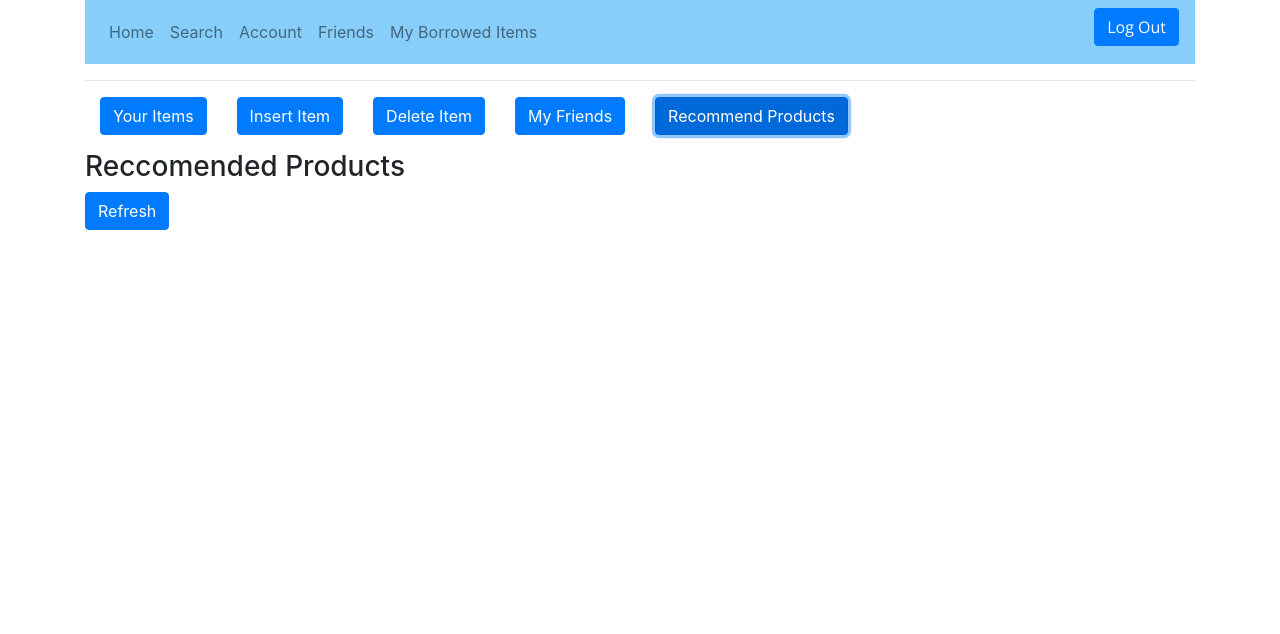
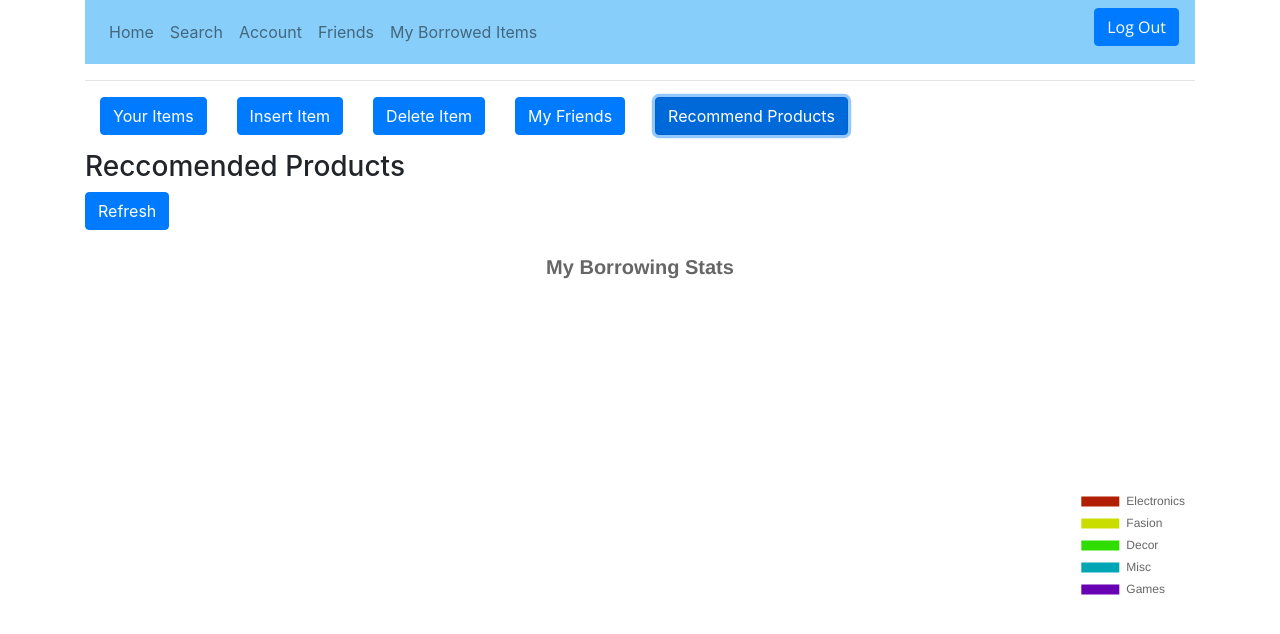
Before and after one commit to shikhar4/CS411_Project, a React (Create React App) app in the folder client/: page /home in a window 1280 px wide. Both pictures are taken after a click on the button "Recommend Products". Shown: the top 634 px of the page. Built offline with nearby package versions, Linux system fonts and the light colour scheme.

Commit message:
added pie chart

```diff
--- a/client/package.json
+++ b/client/package.json
@@ -8,9 +8,12 @@
     "@testing-library/user-event": "^12.1.10",
     "axios": "^0.21.0",
     "bootstrap": "^4.5.3",
+    "canvasjs": "^1.8.3",
+    "chart.js": "^2.9.4",
     "node-sass": "^4.14.1",
     "react": "^17.0.1",
     "react-bootstrap": "^1.4.0",
+    "react-chartjs-2": "^2.11.1",
     "react-dom": "^17.0.1",
     "react-router": "^5.2.0",
     "react-router-dom": "^5.2.0",
--- a/client/src/BorrowedItems.js
+++ b/client/src/BorrowedItems.js
@@ -31,12 +31,51 @@ class BorrowedItems extends Component {
       Axios.post('http://localhost:3001/api/search_borrowed_items',
         {userID:localStorage.getItem("user_id_global")}).then((res)=>{
           product_table = [];
+          var e = 0;
+          var d =0;
+          var g =0;
+          var m =0;
+          var f =0;
           for(var i = 0; i < res.data.length; i++)
           {
+
             var x = res.data[i]
+
+            if(x.type === "Electronics")
+            {
+              e = e + 1;
+            }
+
+            else if(x.type === "Decor")
+            {
+
+              d = d + 1;
+            }
+            else if(x.type === "Games")
+            {
+              g = g + 1;
+            }
+           else if(x.type === "Fashion")
+            {
+              f = f + 1;
+            }
+
+          else  if(x.type === "Misc")
+            {
+              m = m + 1;
+            }
             this.add_entry(x.UserName, x.productName,x.brandName, x.DueDate, x.BorrowDate,x.borrowerID, x.ownerID,x.productID, x.isBorrowed)
           }
-
+          console.log(e)
+          console.log(d)
+          console.log(m)
+          console.log(f)
+          console.log(g)
+          localStorage.setItem("e", e);
+          localStorage.setItem("d", d);
+          localStorage.setItem("m", m);
+          localStorage.setItem("f", f);
+          localStorage.setItem("g", g);
         })
       this.setState({product_table:[]})
       if(this.state.product_table.length > 0){
--- a/client/src/Home.js
+++ b/client/src/Home.js
@@ -207,7 +207,14 @@ class Home extends Component {
     localStorage.setItem("phonenumber_global", "");
     localStorage.setItem("zipcode_global", "");
     localStorage.setItem("password_global", "");
+    localStorage.setItem("user_id_global", "");
+    localStorage.setItem("e", 0);
+    localStorage.setItem("d", 0);
+    localStorage.setItem("m", 0);
+    localStorage.setItem("f", 0);
+    localStorage.setItem("g", 0);
    }
+
    loadInsertTable(){
      document.getElementById("Items_Table").style.visibility = "hidden";
      document.getElementById("Friends_Table").style.visibility = "hidden"
--- a/client/src/reccomend_product.js
+++ b/client/src/reccomend_product.js
@@ -2,6 +2,40 @@ import React, { Component } from 'react';
 import Axios from 'axios'
 import { Button, FormGroup, FormControl, FormLabel, Form } from "react-bootstrap";
 import { Link } from 'react-router-dom';
+
+import {Pie, Doughnut} from 'react-chartjs-2';
+var fashion = 0;
+var electronics = 0;
+var misc = 0;
+var games = 0;
+var decor =0;
+
+const state = {
+  labels: ['Electronics', 'Fasion', 'Decor',
+           'Misc', 'Games'],
+  datasets: [
+    {
+      label: 'Rainfall',
+      backgroundColor: [
+        '#B21F00',
+        '#C9DE00',
+        '#2FDE00',
+        '#00A6B4',
+        '#6800B4'
+      ],
+      hoverBackgroundColor: [
+      '#501800',
+      '#4B5000',
+      '#175000',
+      '#003350',
+      '#35014F'
+      ],
+
+      data: [localStorage.getItem("e"), localStorage.getItem("f"), localStorage.getItem("d"), localStorage.getItem("m"), localStorage.getItem("g")]
+    }
+  ]
+}
+
 var head = [];
 var table_data = [];
 
@@ -11,7 +45,38 @@ class ProdReccomender extends Component {
     constructor(props) {
         super(props);
         this.state = {
-            productInfo: []
+            productInfo: [],
+            e : 10,
+            m: 20,
+            f:20,
+            g:20,
+            d:30,
+
+
+            s:{
+                labels: ['Electronics', 'Fasion', 'Decor',
+                         'Misc', 'Games'],
+                datasets: [
+                  {
+                    label: 'Rainfall',
+                    backgroundColor: [
+                      '#B21F00',
+                      '#C9DE00',
+                      '#2FDE00',
+                      '#00A6B4',
+                      '#6800B4'
+                    ],
+                    hoverBackgroundColor: [
+                    '#501800',
+                    '#4B5000',
+                    '#175000',
+                    '#003350',
+                    '#35014F'
+                    ],
+                    data: [localStorage.getItem("e"), localStorage.getItem("f"), localStorage.getItem("d"), localStorage.getItem("m"), localStorage.getItem("g")]
+                  }
+                ]
+              }
         }
         this.generateSearchBar = this.generateSearchBar.bind(this);
         this.searchProduct = this.searchProduct.bind(this);
@@ -35,6 +100,8 @@ class ProdReccomender extends Component {
 
     }
     searchProduct() {
+
+
         head = []
         table_data = [];
         this.setState({ productInfo: [] })
@@ -102,6 +169,47 @@ class ProdReccomender extends Component {
                         </tbody>
                     </table>
                 </div>
+
+                <div>
+        <Pie
+          data={{
+            labels: ['Electronics', 'Fasion', 'Decor',
+                     'Misc', 'Games'],
+            datasets: [
+              {
+                label: 'Rainfall',
+                backgroundColor: [
+                  '#B21F00',
+                  '#C9DE00',
+                  '#2FDE00',
+                  '#00A6B4',
+                  '#6800B4'
+                ],
+                hoverBackgroundColor: [
+                '#501800',
+                '#4B5000',
+                '#175000',
+                '#003350',
+                '#35014F'
+                ],
+
+                data: [localStorage.getItem("e"), localStorage.getItem("f"), localStorage.getItem("d"), localStorage.getItem("m"), localStorage.getItem("g")]
+              }
+            ]
+          }}
+          options={{
+            title:{
+              display:true,
+              text:'My Borrowing Stats',
+              fontSize:20
+            },
+            legend:{
+              display:true,
+              position:'right'
+            }
+          }}
+        />
+      </div>
             </>
         )
 
```
Also changed, not shown: 2 other files (tests, documents, lock files or other folders).
